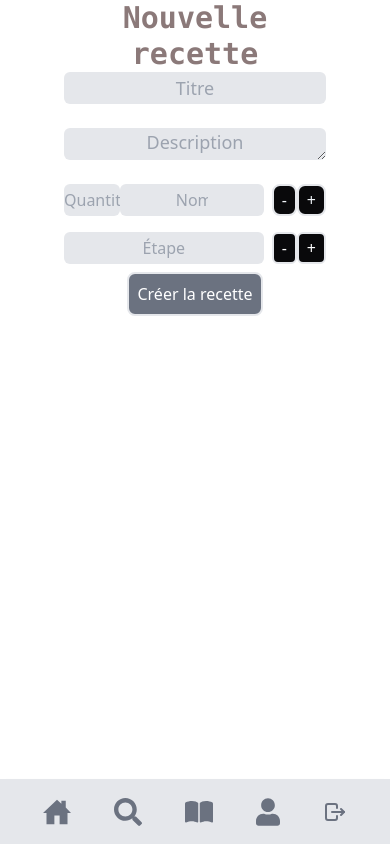
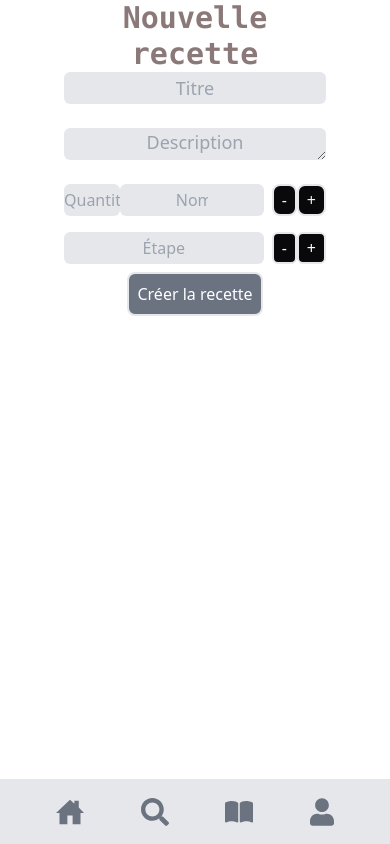
Before and after one commit to Kor-bens/app-cuisine, a React (Vite) app in the folder front-end/: page /ajout in a window 390 px wide. Built offline with nearby package versions, Linux system fonts and the light colour scheme; a web font is replaced by a local one.

Commit message:
Afficher le logout lors de la connexion

```diff
--- a/front-end/src/components/common/navbar/Navbar.jsx
+++ b/front-end/src/components/common/navbar/Navbar.jsx
@@ -1,4 +1,4 @@
-import React from "react";
+import React, { useState } from "react";
 import { Link } from "react-router-dom";
 import { FaSearch } from "react-icons/fa";
 import { BiHome } from "react-icons/bi";
@@ -8,71 +8,63 @@ import { FaRegUser, FaUser  } from "react-icons/fa";
 import { IoHomeSharp } from "react-icons/io5";
 import { TbLogout } from "react-icons/tb";
 
-export default function NavBar() {
+export default function NavBar({ isAuthenticated, setIsAuthenticated }) {
+  const handleLogout = () => {
+    localStorage.removeItem("token");
+    setIsAuthenticated(true);
+  };
+
   return (
-    <nav className="  border-t shadow-md
-    mobile:fixed mobile:bottom-0 mobile:left-0 mobile:w-full
-    md:text-2xl sm:fixed sm:bottom-0 sm:left-0 sm:w-full
-     ">
-    <div className="flex
-    md:mb-0 ">
+    <nav className="border-t shadow-md mobile:fixed mobile:bottom-0 mobile:left-0 mobile:w-full md:text-2xl sm:fixed sm:bottom-0 sm:left-0 sm:w-full">
+      <div className="flex md:mb-0">
         <ul className="w-full items-center flex place-content-evenly text-zinc-50 font-bold h-16 bg-gray-200">
           <li>
             <div className="flex flex-col items-center">
-            <Link to="/"><IoHomeSharp className=" text-gray-500
-            mobile:h-10 mobile:w-7
-            md:hidden" /></Link>
-            <Link to="/" className="md:text-3xl text-slate-700
-            mobile:hidden
-            ">Accueil</Link>
+              <Link to="/"><IoHomeSharp className="text-gray-500 mobile:h-10 mobile:w-7 md:hidden" /></Link>
+              <Link to="/" className="md:text-3xl text-slate-700 mobile:hidden">Accueil</Link>
             </div>
           </li>
           <li>
             <div className="flex flex-col items-center">
-            <FaSearch  className=" text-gray-500
-            mobile:h-10 mobile:w-7
-            md:hidden" />
-            <Link to="" className="md:text-3xl text-slate-700
-            mobile:hidden
-            ">Explorer</Link>
+              <FaSearch className="text-gray-500 mobile:h-10 mobile:w-7 md:hidden" />
+              <Link to="/" className="md:text-3xl text-slate-700 mobile:hidden">Explorer</Link>
             </div>
           </li>
           <li>
             <div className="flex flex-col items-center">
-          <Link to="/mes-recettes-categories" className="text-slate-500 md:text-3xl
-            mobile:hidden
-            ">Mes recettes</Link>
-            <Link to="/mes-recettes" className=""><FaBookOpen className="text-gray-500
-            mobile:h-10 mobile:w-7
-             md:hidden"/></Link>
+              <Link to="/mes-recettes-categories" className="text-slate-500 md:text-3xl mobile:hidden">Mes recettes</Link>
+              <Link to="/mes-recettes" className=""><FaBookOpen className="text-gray-500 mobile:h-10 mobile:w-7 md:hidden" /></Link>
             </div>
           </li>
+          {isAuthenticated ? (
+            <>
               <li>
                 <div className="flex flex-col items-center">
-            <Link to="/connexion" className="text-slate-500 md:text-3xl
-            mobile:hidden
-            ">Mon compte</Link>
-            <Link to="/connexion" className="">
-              <FaUser className="text-gray-500
-               mobile:h-10 mobile:w-6
-               md:hidden"/></Link>
+                  <TbLogout/>
+                  <button onClick={handleLogout} className="text-slate-500 md:text-3xl mobile:hidden">Se déconnecter</button>
+                  <button onClick={handleLogout} className="">
+                    <TbLogout className="text-gray-500 mobile:h-10 mobile:w-7 md:hidden" />
+                    {console.log('logout')}
+                  </button>
                 </div>
               </li>
+            </>
+          ) : (
             <li>
               <div className="flex flex-col items-center">
-            <Link to="/deconnexion" className="text-slate-500 md:text-3xl
-            mobile:hidden
-            ">Mon compte</Link>
-            <Link to="/deconnexion" className="">
-              <TbLogout className="text-gray-500
-               mobile:h-10 mobile:w-6
-               md:hidden"/></Link>
-
+                <Link to="/connexion" className="text-slate-500 md:text-3xl mobile:hidden">Mon compte</Link>
+                <Link to="/connexion" className="">
+                  <FaUser className="text-gray-500 mobile:h-10 mobile:w-6 md:hidden" />
+                  {console.log('Connexion')}
+                </Link>
               </div>
             </li>
+          )}
         </ul>
+
       </div>
     </nav>
   );
 }
 //TODO REGLER AFFICHAGE POUR GRAND ECRAN
+//TODO AFFICHER LE LOGOUT LORS DE LA CONNEXION
```
Lines whose indentation alone changed are shown as unchanged.
